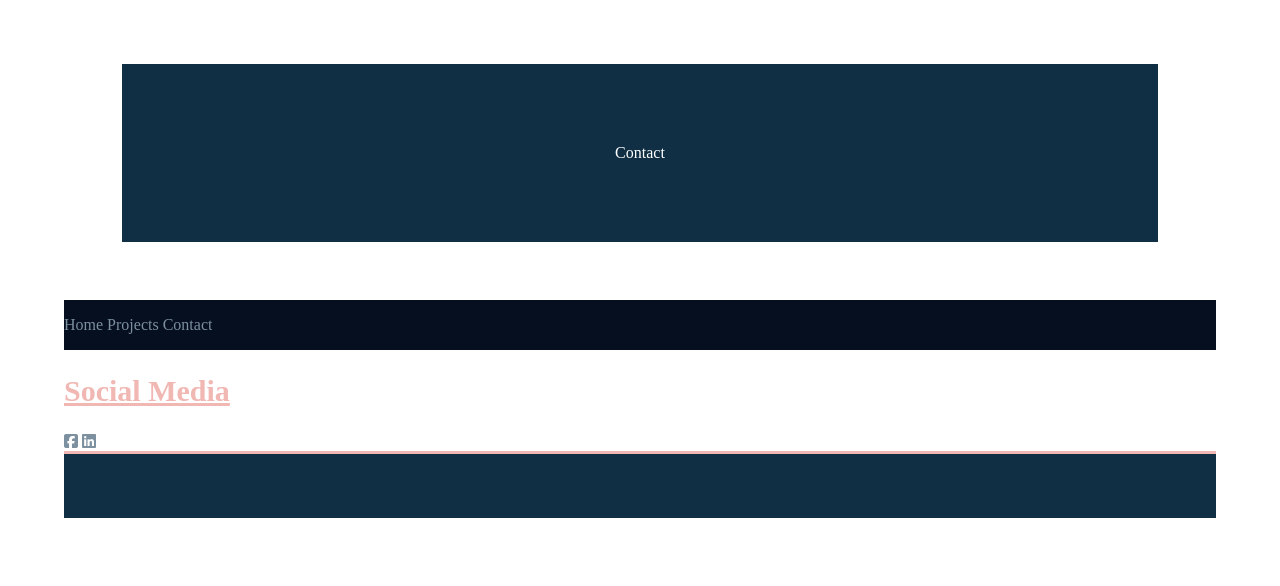
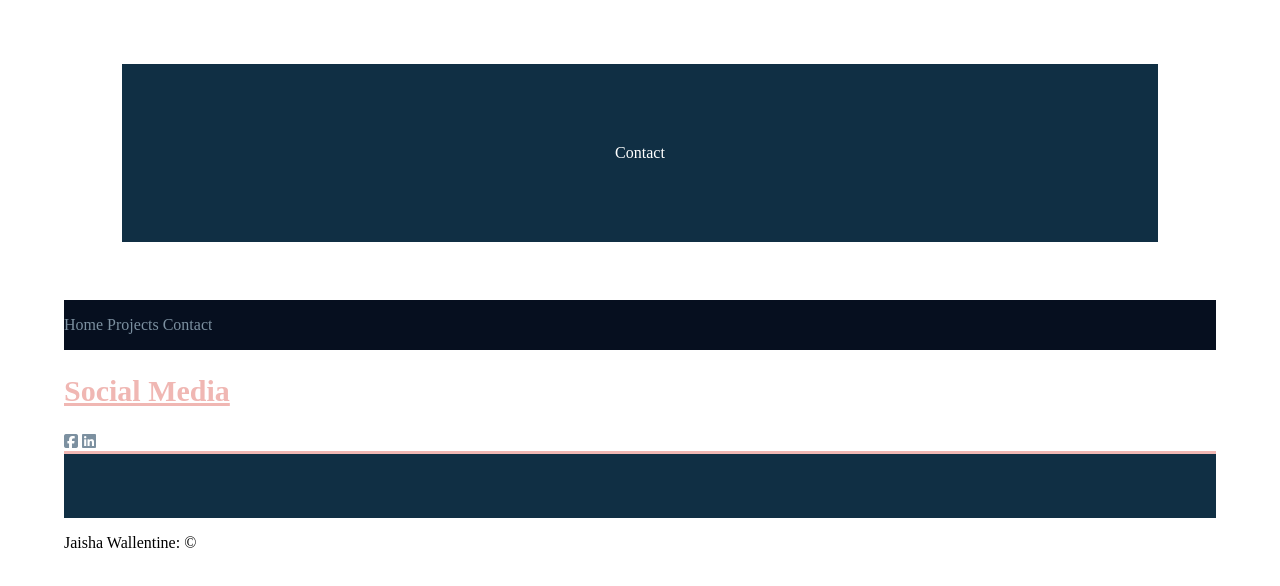
Before and after one commit to belle-59847/techMomsFinaleProject, a plain HTML site: page contact.html in a window 1280 px wide. Drawn offline with Linux system fonts and the light colour scheme.

Commit message:
fixing footer

```diff
--- a/contact.html
+++ b/contact.html
@@ -38,6 +38,7 @@
 
   </section>
 <div class="footer"></div>
+<p>Jaisha Wallentine: &copy</p>
 </main>
 
 </body>
```
Also changed, not shown: index.html (+1 -0 lines), projects.html (+1 -0 lines).
